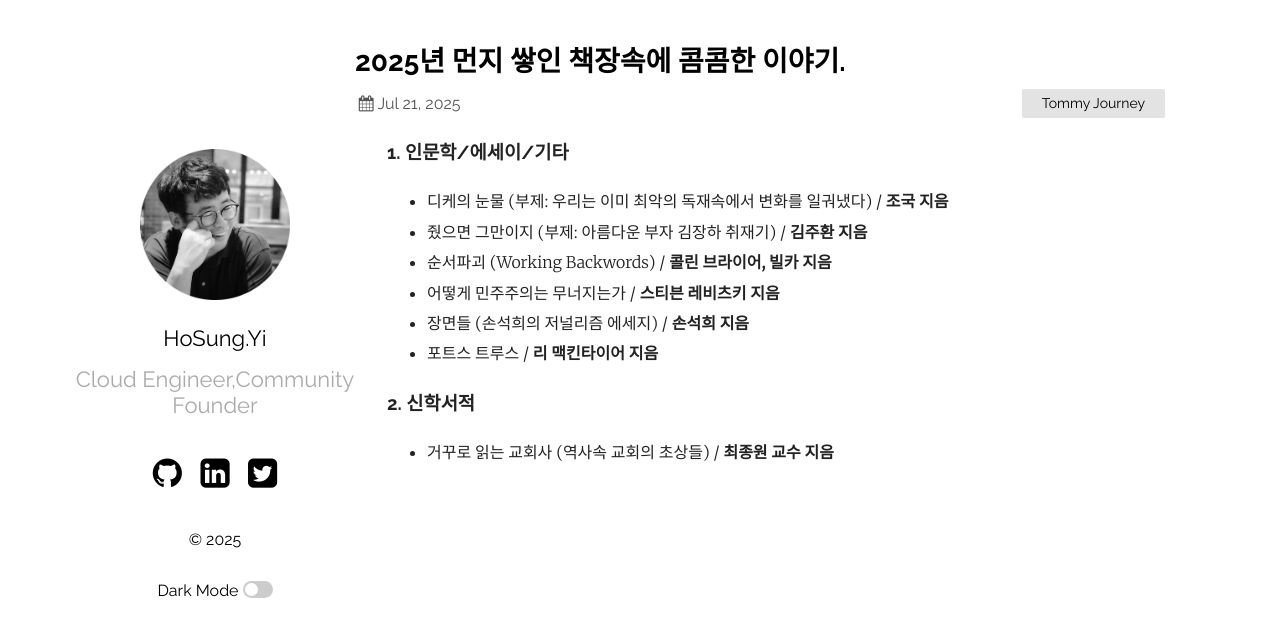
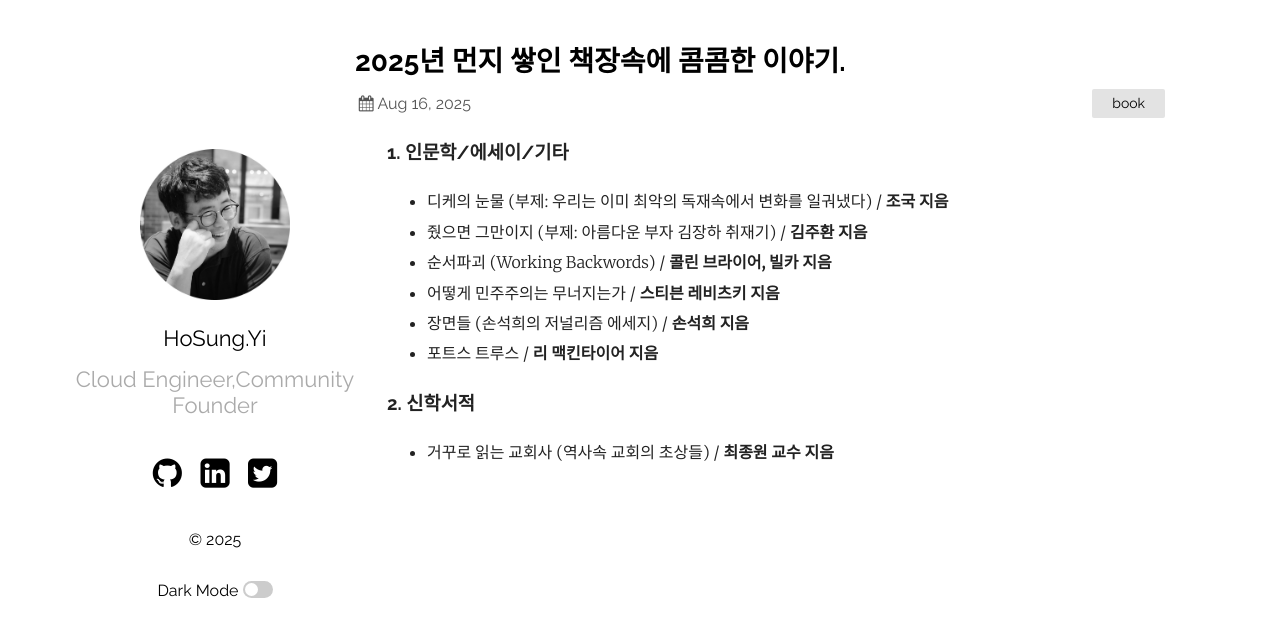
Before and after one commit to hslee77/hslee77.github.io, a Jekyll site: the page built from wiki/memo/2025-08-16-book.md, in a window 1280 px wide. Shown: the top 637 px of the page. Built offline with Jekyll 4.4.1, drawn with Linux system fonts in a browser that asks for light colours.

Commit message:
bookv2.1

```diff
--- a/wiki/memo/2025-08-16-book.md
+++ b/wiki/memo/2025-08-16-book.md
@@ -1,8 +1,8 @@
 ---
 layout: post
 title:  "2025년 먼지 쌓인 책장속에 콤콤한 이야기."
-date:   2025-07-21 14:50:36 +0900
-categories: [Tommy Journey]
+date:   2025-08-16 14:50:36 +0900
+categories: [book]
 ---
 ### 1. 인문학/에세이/기타
 
```
